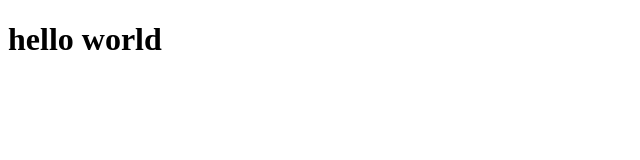
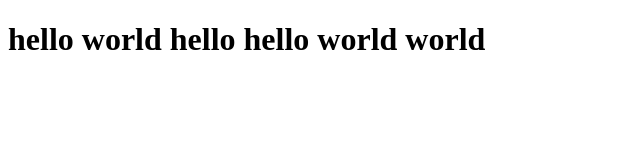
Before and after one commit to pranav-regmi/demo_repo, a plain HTML site: page index.html in a window 1280 px wide. Shown: the whole page, without its empty margins (0-640 px from the left). Drawn offline with Linux system fonts and the light colour scheme.

Commit message:
Update index.html

```diff
--- a/index.html
+++ b/index.html
@@ -9,6 +9,7 @@
 <body>
     <h1>
         hello world
+        hello hello world world
     </h1>
 </body>
 </html>
```
